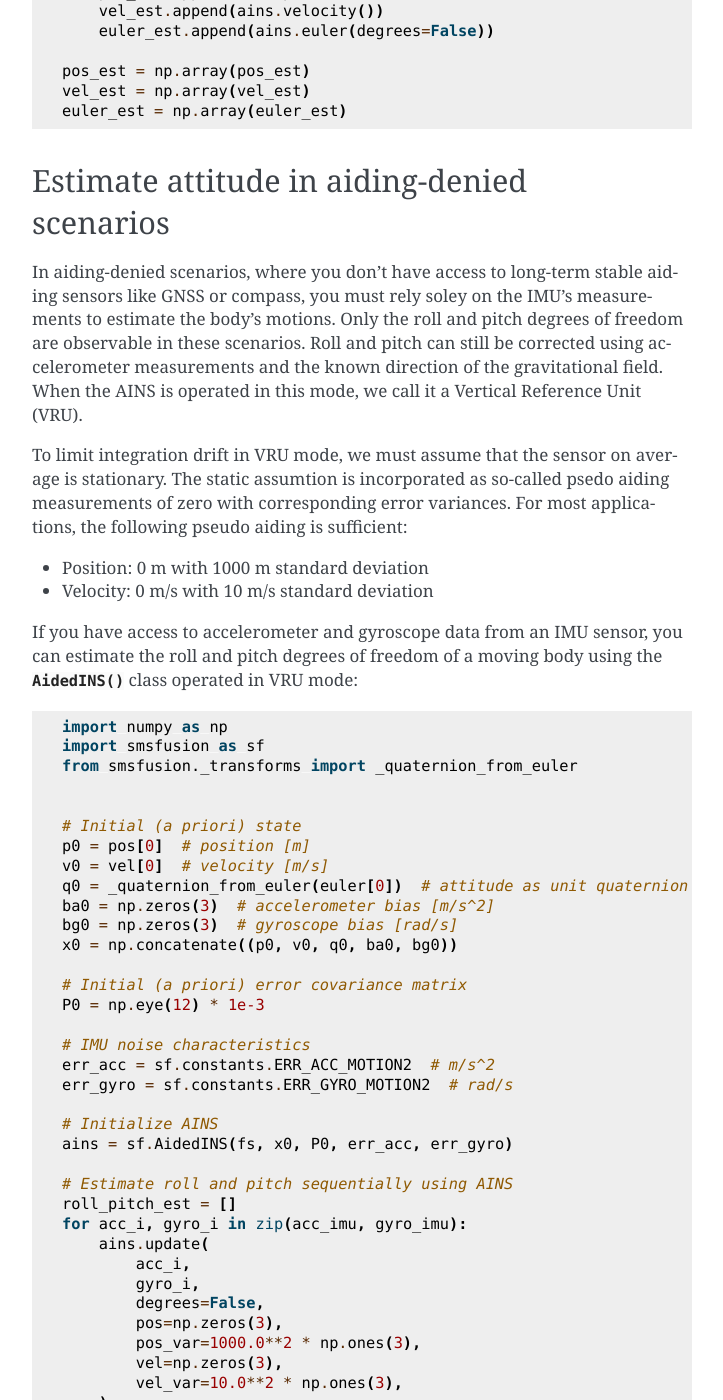
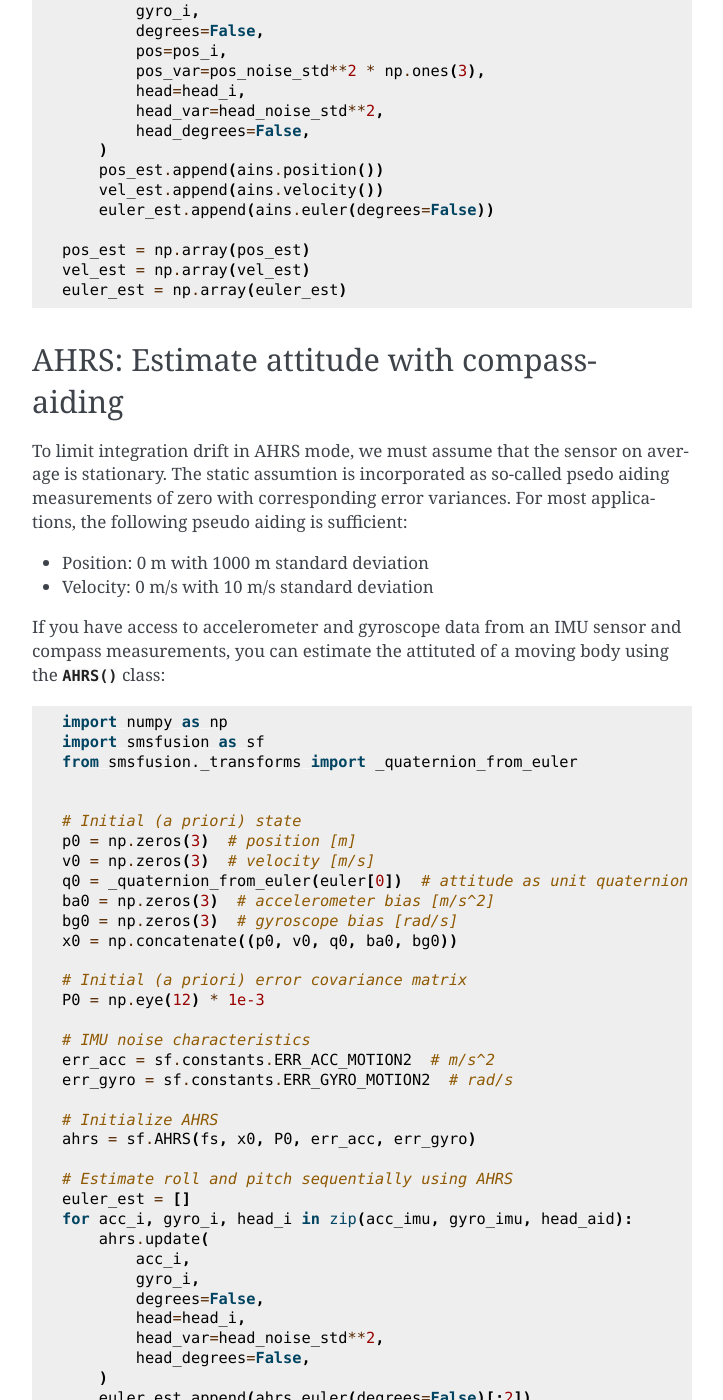
Before and after one commit to 4Subsea/smsfusion-python, a Sphinx documentation site: the page built from docs/user_guide/quickstart.rst, in a window 1280 px wide and 1400 px high, scrolled down 3163 px. Shown: the whole window, without its empty margins (388-1111 px from the left). Built offline with Sphinx 7.4.7, drawn with Linux system fonts in a browser that asks for light colours; some of the changed text lies outside the part shown.

Commit message:
update quickstart with ahrs vru

```diff
--- a/docs/user_guide/quickstart.rst
+++ b/docs/user_guide/quickstart.rst
@@ -15,7 +15,12 @@ Since the IMU's measurements are subject to noise and bias, the PVA estimates wi
 over time if they are not corrected. Thus, Aided INS (AINS) systems incorporate additional
 long-term stable aiding measurements to ensure convergence and stability of the INS.
 The aiding measuruments are typically provided by a `global navigation satellite system`
-(GNSS) or a compass, providing absolute position, velocity, and heading information.
+(GNSS) and a compass, providing absolute position, velocity, and heading information.
+
+In scenarios where only compass aiding (but no GNSS) is available, the INS cannot provide
+reliable position and velocity information but still deliver stable attitude estimates.
+When the AINS is operated in this mode, we call it a `Attitude and Heading Reference System`
+(AHRS).
 
 In scenarios where aiding measurements are not available, the INS must rely solely
 on the IMU's measurements to estimate the body's motions. In such scenarios, only the roll
@@ -94,8 +98,14 @@ Similarly, white noise can be added to the position and heading measurements usi
     pos_aid = pos + pos_noise_std * rng.standard_normal(pos.shape)
     head_aid = head + head_noise_std * rng.standard_normal(head.shape)
 
-Estimate position, velocity and attitude (PVA)
-----------------------------------------------
+
+For simpler cases where only compass or no aiding is available, consider using
+:func:`~smsfusion.benchmark.benchmark_pure_attitude_beat_202311A` instead to
+generate synthetic data.
+
+
+Aided INS: Estimate position, velocity and attitude (PVA)
+--------------------------------------------------------
 If you have access to accelerometer and gyroscope data from an IMU sensor, as well
 as position and heading data from other aiding sensors, you can estimate the position,
 velocity and attitude (PVA) of a moving body using the :func:`~smsfusion.AidedINS` class:
@@ -146,15 +156,62 @@ velocity and attitude (PVA) of a moving body using the :func:`~smsfusion.AidedIN
     vel_est = np.array(vel_est)
     euler_est = np.array(euler_est)
 
-Estimate attitude in aiding-denied scenarios
---------------------------------------------
-In aiding-denied scenarios, where you don't have access to long-term stable aiding
-sensors like GNSS or compass, you must rely soley on the IMU's measurements to estimate
-the body's motions. Only the roll and pitch degrees of freedom are observable in these
-scenarios. Roll and pitch can still be corrected using accelerometer measurements and the
-known direction of the gravitational field. When the AINS is operated in this mode,
-we call it a Vertical Reference Unit (VRU).
+AHRS: Estimate attitude with compass-aiding
+-------------------------------------------
+To limit integration drift in AHRS mode, we must assume that the sensor on average
+is stationary. The static assumtion is incorporated as so-called psedo aiding measurements
+of zero with corresponding error variances. For most applications, the following pseudo
+aiding is sufficient:
 
+* Position: 0 m with 1000 m standard deviation
+* Velocity: 0 m/s with 10 m/s standard deviation
+
+If you have access to accelerometer and gyroscope data from an IMU sensor and
+compass measurements, you can estimate the attituted of a moving body using
+the :func:`~smsfusion.AHRS` class:
+
+.. code-block:: python
+
+    import numpy as np
+    import smsfusion as sf
+    from smsfusion._transforms import _quaternion_from_euler
+
+
+    # Initial (a priori) state
+    p0 = np.zeros(3)  # position [m]
+    v0 = np.zeros(3)  # velocity [m/s]
+    q0 = _quaternion_from_euler(euler[0])  # attitude as unit quaternion
+    ba0 = np.zeros(3)  # accelerometer bias [m/s^2]
+    bg0 = np.zeros(3)  # gyroscope bias [rad/s]
+    x0 = np.concatenate((p0, v0, q0, ba0, bg0))
+
+    # Initial (a priori) error covariance matrix
+    P0 = np.eye(12) * 1e-3
+
+    # IMU noise characteristics
+    err_acc = sf.constants.ERR_ACC_MOTION2  # m/s^2
+    err_gyro = sf.constants.ERR_GYRO_MOTION2  # rad/s
+
+    # Initialize AHRS
+    ahrs = sf.AHRS(fs, x0, P0, err_acc, err_gyro)
+
+    # Estimate roll and pitch sequentially using AHRS
+    euler_est = []
+    for acc_i, gyro_i, head_i in zip(acc_imu, gyro_imu, head_aid):
+        ahrs.update(
+            acc_i,
+            gyro_i,
+            degrees=False,
+            head=head_i,
+            head_var=head_noise_std**2,
+            head_degrees=False,
+        )
+        euler_est.append(ahrs.euler(degrees=False)[:2])
+
+    euler_est = np.array(euler_est)
+
+VRU: Estimate partial attitude in aiding-denied scenarios
+---------------------------------------------------------
 To limit integration drift in VRU mode, we must assume that the sensor on average
 is stationary. The static assumtion is incorporated as so-called psedo aiding measurements
 of zero with corresponding error variances. For most applications, the following pseudo
@@ -164,8 +221,8 @@ aiding is sufficient:
 * Velocity: 0 m/s with 10 m/s standard deviation
 
 If you have access to accelerometer and gyroscope data from an IMU sensor, you can
-estimate the roll and pitch degrees of freedom of a moving body using the :func:`~smsfusion.AidedINS`
-class operated in VRU mode:
+estimate the roll and pitch degrees of freedom of a moving body using the
+:func:`~smsfusion.VRU` class:
 
 .. code-block:: python
 
@@ -175,8 +232,8 @@ class operated in VRU mode:
 
 
     # Initial (a priori) state
-    p0 = pos[0]  # position [m]
-    v0 = vel[0]  # velocity [m/s]
+    p0 = np.zeros(3)  # position [m]
+    v0 = np.zeros(3)  # velocity [m/s]
     q0 = _quaternion_from_euler(euler[0])  # attitude as unit quaternion
     ba0 = np.zeros(3)  # accelerometer bias [m/s^2]
     bg0 = np.zeros(3)  # gyroscope bias [rad/s]
@@ -190,20 +247,20 @@ class operated in VRU mode:
     err_gyro = sf.constants.ERR_GYRO_MOTION2  # rad/s
 
     # Initialize AINS
-    ains = sf.AidedINS(fs, x0, P0, err_acc, err_gyro)
+    vru = sf.VRU(fs, x0, P0, err_acc, err_gyro)
 
     # Estimate roll and pitch sequentially using AINS
     roll_pitch_est = []
     for acc_i, gyro_i in zip(acc_imu, gyro_imu):
-        ains.update(
+        vru.update(
             acc_i,
             gyro_i,
-            degrees=False,
-            pos=np.zeros(3),
-            pos_var=1000.0**2 * np.ones(3),
-            vel=np.zeros(3),
-            vel_var=10.0**2 * np.ones(3),
+            degrees=False
         )
-        roll_pitch_est.append(ains.euler(degrees=False)[:2])
+        roll_pitch_est.append(vru.euler(degrees=False)[:2])
 
     roll_pitch_est = np.array(roll_pitch_est)
+
+
+Note that the yaw degree of freedom will drift since no heading aiding is
+provided.
```
Also changed, not shown: other parts of docs/user_guide/quickstart.rst (+3 -4 lines).
